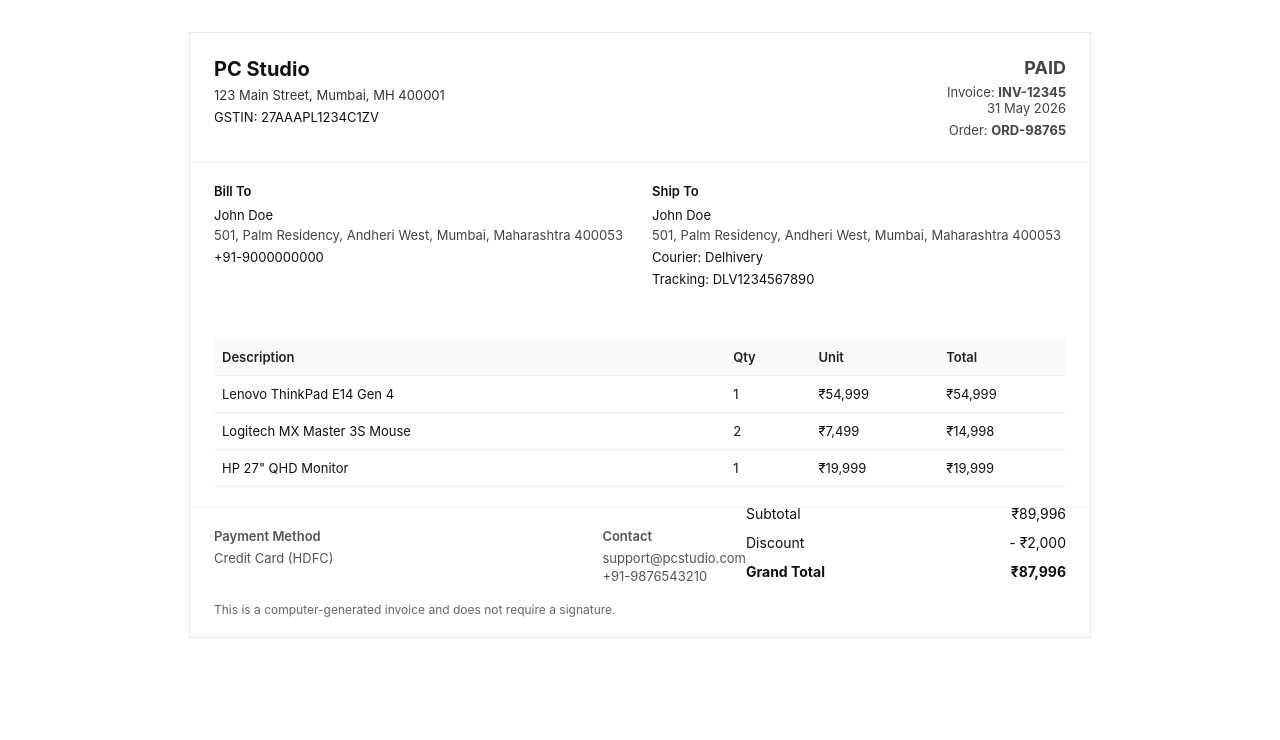
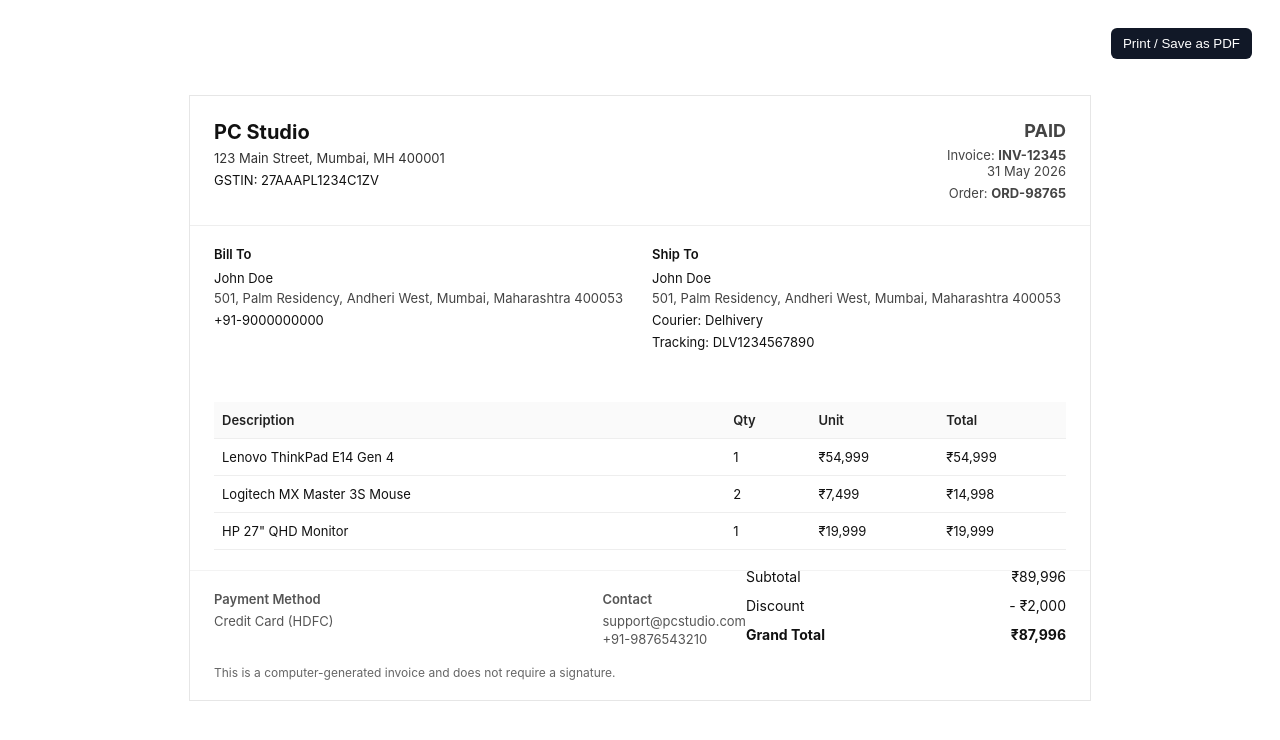
Before and after one commit to Abhinav7615/Pc-Studio, a Next.js app: page /invoice-demo in a window 1280 px wide. Shown: the top 740 px of the page. Built offline with nearby package versions, Linux system fonts and the light colour scheme.

Commit message:
feat: add print button to invoice demo

```diff
--- a/pages/invoice-demo.tsx
+++ b/pages/invoice-demo.tsx
@@ -26,8 +26,17 @@
 };
 
 export default function InvoiceDemoPage() {
+  const handlePrint = () => {
+    if (typeof window !== 'undefined') window.print();
+  };
+
   return (
-    <div>
+    <div style={{ padding: 20 }}>
+      <div style={{ display: 'flex', justifyContent: 'flex-end', gap: 8, marginBottom: 12 }}>
+        <button onClick={handlePrint} style={{ padding: '8px 12px', background: '#111827', color: '#fff', borderRadius: 6, border: 'none' }}>
+          Print / Save as PDF
+        </button>
+      </div>
       <InvoiceTemplate invoice={demoData as any} />
     </div>
   );
```
